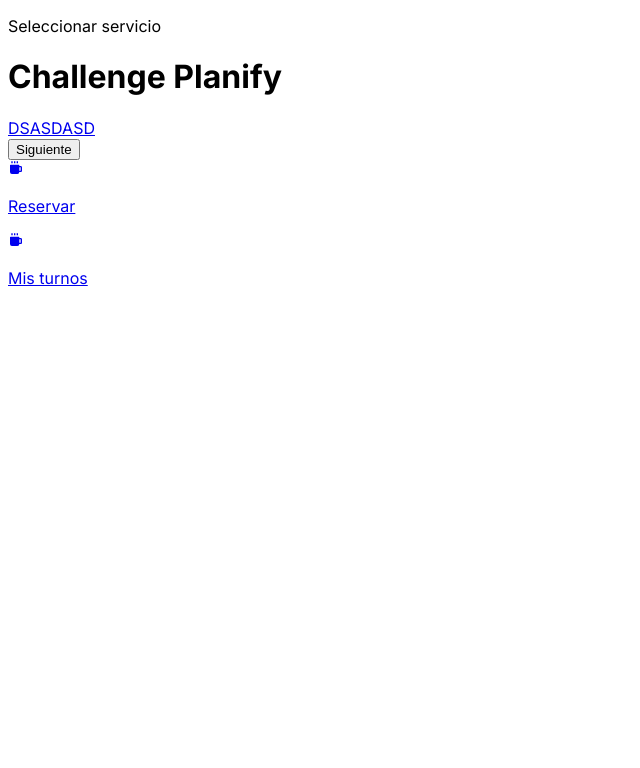
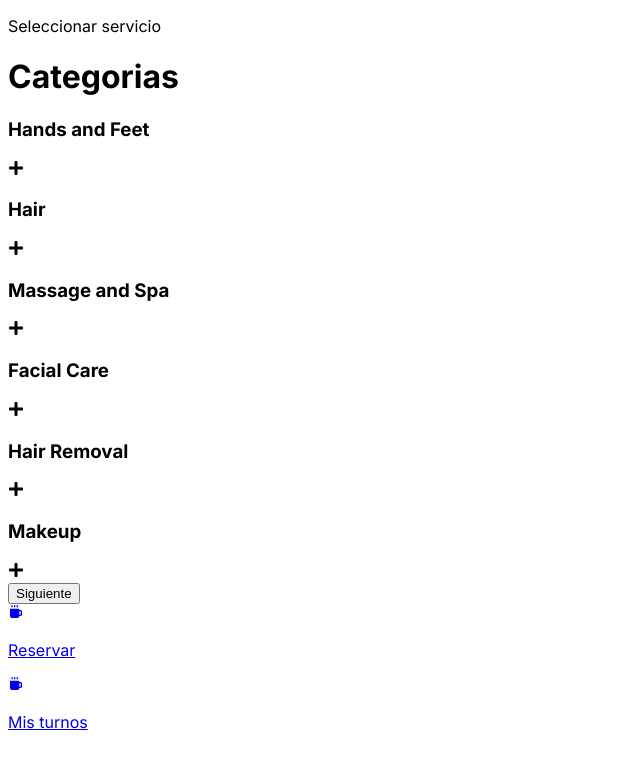
Before and after one commit to Francisco-783/challengePlanify, a Next.js app: page / in a window 1280 px wide. Shown: the top 768 px of the page, without its empty margins (0-640 px from the left). Built offline with nearby package versions, Linux system fonts and the light colour scheme.

Commit message:
feature: main page completed

```diff
--- a/src/app/page.tsx
+++ b/src/app/page.tsx
@@ -3,11 +3,11 @@
 import { useAppContext } from '@/app/context/index';
 import Link from 'next/link';
 import StepControls from './components/stepControls';
-import { useEffect } from 'react';
+import { useEffect, useState } from 'react';
 import services from "./simulatedAPI/services.json"
+import { FaMinus, FaPlus  } from "react-icons/fa";
+import Button from './components/button';
 
-export default function Home() {
-  const { storage, setStorage } = useAppContext();
 type ServiceItem = {
   id: number;
   name: string;
@@ -18,45 +18,81 @@
 type OrganizedService = {
   category: string;
   items: ServiceItem[];
+  id: number;
 };
 
-  let organizedS: OrganizedService[] = [];
 
-  // const handleChangeName = () => {
 
-  //   const updatedStorage = {
-  //     ...storage,
-  //     order: {
-  //       ...storage.order,
-  //       name: 'Jose'
-  //     }
-  //   };
-  //   setStorage(updatedStorage);
-  // };
+export default function Home() {
+  const { storage, setStorage } = useAppContext();
+  const [selected, setSelected] = useState(9999999)
+  const [organizedS, setOrganizedS] = useState<OrganizedService[]>([]);
+
   const organizeService = () => {
+    const newOrganizedS: OrganizedService[] = [];
     services.services.forEach(service => {
-      const existingCategoryIndex = organizedS.findIndex(item => item.category === service.category);
+      const existingCategoryIndex = newOrganizedS.findIndex(item => item.category === service.category);
 
       if (existingCategoryIndex !== -1) {
-        organizedS[existingCategoryIndex].items.push(service);
+        newOrganizedS[existingCategoryIndex].items.push(service);
       } else {
-        organizedS.push({ category: service.category, items: [service] });
+        newOrganizedS.push({ category: service.category, items: [service], id:newOrganizedS.length});
       }
     });
-    console.log(organizedS)
+    setOrganizedS(newOrganizedS);
+    console.log(newOrganizedS)
   }
+
+    const handleChangeService = (service:ServiceItem) => {
+
+    const updatedStorage = {
+      ...storage,
+      order: {
+        ...storage.order,
+        category: service.category,
+        id: service.id,
+        name: service.name
+      }
+    };
+    setStorage(updatedStorage);
+  };
+
+  const changeSelected = (id:number) => {
+    const cateSelected = selected === id ? 99999 : id
+    setSelected(cateSelected)
+  }
+
   useEffect(() => {
-    console.log("efect")
     organizeService();
+    console.log(storage.order)
   }, []);
+
   return (
-    <main className='flex flex-col h-full justify-between'>
-      <div>
-      <h1 >Challenge Planify</h1>
+    <main className='flex flex-col h-full justify-between items-center'>
+      <div className='border-2 border-grey w-11/12 mt-1 p-4'>
+        <h1>Categorias</h1>
+        {organizedS.length > 0 &&
+          organizedS.map(cateItem => (
+            <div key={cateItem.category}>
+              <div onClick={() => changeSelected(cateItem.id)} className='bg-gray-100 px-2 rounded-sm my-4 flex justify-between items-center'>
+                <h3 >{cateItem.category}</h3>
+                {selected === cateItem.id ? <FaMinus/> :<FaPlus />}
+              </div>
 
-      <Link href={"/horarios"}>DSASDASD</Link>
+              {selected === cateItem.id && cateItem.items.map(service => (
+                <div key={service.id} className='border-2 border-grey mt-1 px-2 py-1'>
+                  <h2 className='pb-1'>{service.name}</h2>
+                  <p className='pb-1'>{service.description}</p>
+                  <div className='flex justify-end'>
+                    <Button text='Seleccionar' clickProcess={() =>handleChangeService(service)} choosen={service.name === storage.order.name ? true : false}/>
                   </div>
-      <StepControls linkNext="/horarios" completed={true} />
+                  </div>
+              ))}
+            </div>
+          ))
+        }
+      </div>
+      <StepControls linkNext="/horarios" completed={storage.order.name === "" ? false : true} />
     </main>
   );
 }
```
Lines whose indentation alone changed are shown as unchanged.
